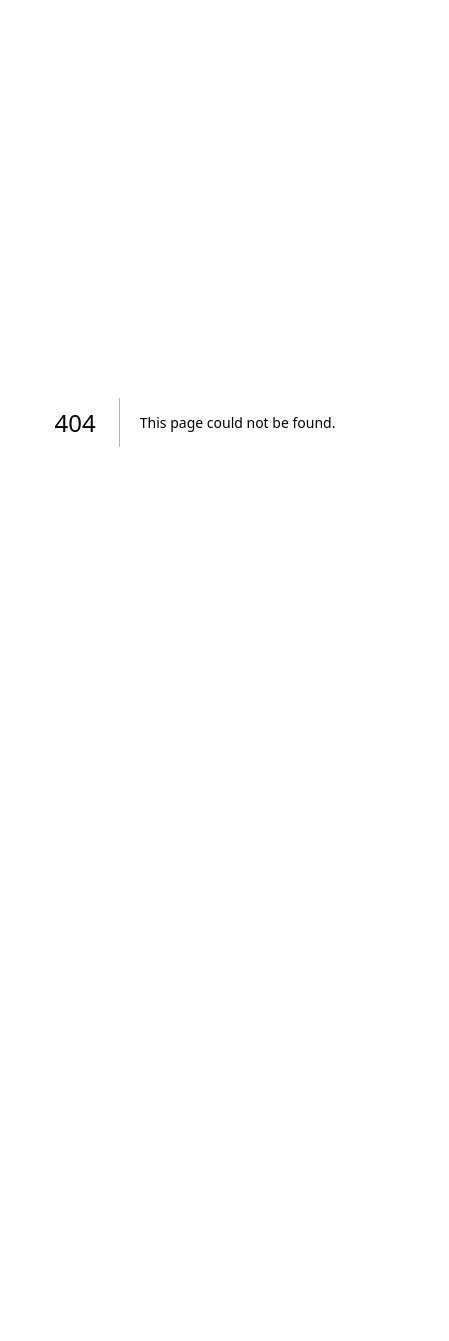
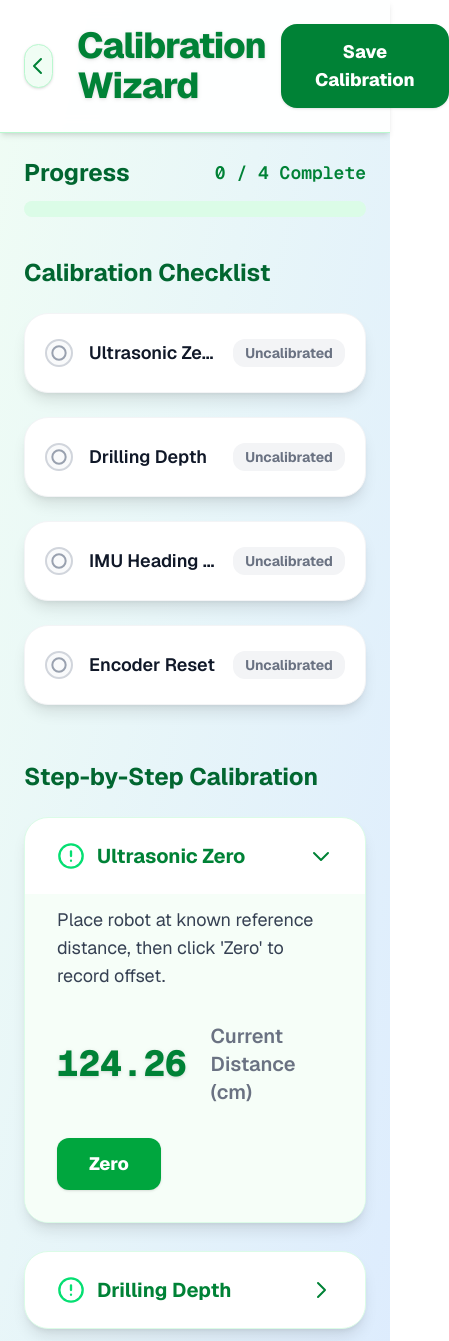
Before and after one commit to JLforce/AgriDrill_Website, a Next.js app in the folder agridrill/: page /calibration in a window 390 px wide. Before the commit this address had no page. Shown: the top 1341 px of the page, 449 px wide, since content can reach past the window. Before the commit the page ends 844 px from the top, so only its background shows below. Built offline with nearby package versions, Linux system fonts and the light colour scheme.

Commit message:
Created /calibration w/ responsive UI. Ensures accurate readings before a planting session begins.

```diff
--- /dev/null
+++ b/agridrill/app/calibration/page.tsx
@@ -0,0 +1,212 @@
+"use client";
+import React, { useState, useEffect } from "react";
+import { useRouter } from "next/navigation";
+import { getSupabaseBrowserClient } from "@/lib/supabase/client";
+
+type CalibrationStatus = "Uncalibrated" | "Calibrated" | "Needs Recalibration";
+
+type ChecklistItem = {
+	key: string;
+	label: string;
+	status: CalibrationStatus;
+};
+
+const initialChecklist: ChecklistItem[] = [
+	{ key: "ultrasonic", label: "Ultrasonic Zero", status: "Uncalibrated" },
+	{ key: "depth", label: "Drilling Depth", status: "Uncalibrated" },
+	{ key: "imu", label: "IMU Heading Reset", status: "Uncalibrated" },
+	{ key: "encoder", label: "Encoder Reset", status: "Uncalibrated" },
+];
+
+const sectionDefs = [
+	{
+		key: "ultrasonic",
+		label: "Ultrasonic Zero",
+		desc: "Place robot at known reference distance, then click 'Zero' to record offset.",
+		action: "Zero",
+		valueLabel: "Current Distance (cm)",
+	},
+	{
+		key: "depth",
+		label: "Drilling Depth",
+		desc: "Trigger plunger to known depth, then click 'Set Depth Reference' to record limit switch offset.",
+		action: "Set Depth Reference",
+		valueLabel: "Current Depth (mm)",
+	},
+	{
+		key: "imu",
+		label: "IMU Heading Reset",
+		desc: "Align robot to grid row, then click 'Set North' to set heading to 0°.",
+		action: "Set North",
+		valueLabel: "Current Heading (°)",
+	},
+	{
+		key: "encoder",
+		label: "Encoder Reset",
+		desc: "Click 'Zero Encoders' to reset pulse counters to 0.",
+		action: "Zero Encoders",
+		valueLabel: "Current Encoder Count",
+	},
+];
+
+	export default function CalibrationPage() {
+		const router = useRouter();
+		const [checklist, setChecklist] = useState<ChecklistItem[]>(initialChecklist);
+		const [expanded, setExpanded] = useState<string | null>(sectionDefs[0].key);
+		// Simulated live values for demo; replace with real sensor values
+		const [liveValues, setLiveValues] = useState({
+			ultrasonic: 123.4,
+			depth: 45.6,
+			imu: 12.3,
+			encoder: 0,
+		});
+		const [saving, setSaving] = useState(false);
+		const [saveMsg, setSaveMsg] = useState<string | null>(null);
+
+		// Simulate live value updates
+		useEffect(() => {
+			const interval = setInterval(() => {
+				setLiveValues(prev => ({
+					ultrasonic: +(120 + Math.random() * 10).toFixed(2),
+					depth: +(40 + Math.random() * 10).toFixed(2),
+					imu: +(Math.random() * 360).toFixed(2),
+					encoder: Math.floor(Math.random() * 1000),
+				}));
+			}, 1000);
+			return () => clearInterval(interval);
+		}, []);
+
+		// Handle calibration action for each section
+		const handleCalibrate = (key: string) => {
+			setChecklist(list =>
+				list.map(item =>
+					item.key === key ? { ...item, status: "Calibrated" } : item
+				)
+			);
+		};
+
+		// Save calibration to Supabase and send to ESP32 (placeholder logic)
+		const handleSave = async () => {
+			setSaving(true);
+			setSaveMsg(null);
+			try {
+				const supabase = getSupabaseBrowserClient();
+				await supabase.from("configurations").upsert([
+					{ key: "ultrasonic_offset", value: liveValues.ultrasonic },
+					{ key: "depth_offset", value: liveValues.depth },
+					{ key: "imu_north", value: liveValues.imu },
+					{ key: "encoder_zero", value: liveValues.encoder },
+				]);
+				setSaveMsg("Calibration saved and sent to robot!");
+			} catch (e) {
+				setSaveMsg("Error saving calibration. Please try again.");
+			}
+			setSaving(false);
+		};
+
+		// Progress calculation
+		const completed = checklist.filter(i => i.status === "Calibrated").length;
+		const total = checklist.length;
+		const progress = Math.round((completed / total) * 100);
+
+		return (
+		<div className="min-h-screen bg-gradient-to-br from-green-50 to-blue-100 font-sans text-gray-900 flex flex-col text-[18px]">
+			<header className="sticky top-0 z-30 bg-white/95 backdrop-blur border-b border-green-200 flex items-center justify-between px-6 sm:px-14 py-6 shadow-md">
+				<div className="flex items-center gap-4">
+					<button
+						className="flex items-center justify-center w-11 h-11 rounded-full border border-green-200 bg-green-50 hover:bg-green-100 text-green-700 transition shadow-sm mr-2"
+						onClick={() => router.back()}
+						aria-label="Back"
+					>
+						<svg className="w-6 h-6" fill="none" stroke="currentColor" strokeWidth="2" viewBox="0 0 24 24"><path strokeLinecap="round" strokeLinejoin="round" d="M15 19l-7-7 7-7" /></svg>
+					</button>
+					<h1 className="text-4xl font-extrabold text-green-700 tracking-tight drop-shadow font-sans">Calibration Wizard</h1>
+				</div>
+				<button
+					className="px-8 py-3 rounded-2xl bg-green-700 text-white font-extrabold text-lg shadow hover:bg-green-800 transition disabled:opacity-60 border-2 border-green-700 font-sans"
+					onClick={handleSave}
+					disabled={saving}
+				>
+					{saving ? "Saving..." : "Save Calibration"}
+				</button>
+			</header>
+			{/* Save message toast */}
+			{saveMsg && (
+				<div className="fixed top-24 right-8 z-50 bg-green-700 text-white font-semibold px-6 py-3 rounded-xl shadow-lg animate-fadeInUp text-lg font-sans">
+					{saveMsg}
+				</div>
+			)}
+			<main className="flex-1 w-full max-w-3xl mx-auto p-6 sm:p-14 animate-fadeInUp">
+				{/* Progress Bar */}
+				<section className="mb-10">
+					<div className="flex items-center justify-between mb-3">
+						<h2 className="font-bold text-2xl text-green-800 font-sans">Progress</h2>
+						<span className="text-lg font-semibold text-green-700 font-mono">{completed} / {total} Complete</span>
+					</div>
+					<div className="w-full h-4 bg-green-100 rounded-full overflow-hidden">
+						<div className="h-4 bg-gradient-to-r from-green-400 to-blue-400 rounded-full transition-all" style={{ width: `${progress}%` }} />
+					</div>
+				</section>
+
+				{/* Checklist */}
+				<section className="mb-14">
+					<h2 className="font-bold text-2xl mb-6 text-green-800 font-sans">Calibration Checklist</h2>
+					<ul className="grid grid-cols-1 sm:grid-cols-2 gap-6">
+						{checklist.map(item => (
+							<li key={item.key} className="flex items-center gap-4 p-5 rounded-3xl bg-white border border-gray-100 shadow-lg hover:shadow-green-200 transition-all min-h-[80px]">
+								<span className={`w-7 h-7 flex items-center justify-center rounded-full border-2 ${item.status === "Calibrated" ? "border-green-500 bg-green-100" : item.status === "Needs Recalibration" ? "border-yellow-400 bg-yellow-50" : "border-gray-300 bg-gray-50"}`}>
+									{item.status === "Calibrated" ? (
+										<svg className="w-4 h-4 text-green-600" fill="none" stroke="currentColor" strokeWidth="3" viewBox="0 0 24 24"><path strokeLinecap="round" strokeLinejoin="round" d="M5 13l4 4L19 7" /></svg>
+									) : item.status === "Needs Recalibration" ? (
+										<svg className="w-4 h-4 text-yellow-500" fill="none" stroke="currentColor" strokeWidth="3" viewBox="0 0 24 24"><circle cx="12" cy="12" r="10" /><path strokeLinecap="round" strokeLinejoin="round" d="M12 8v4m0 4h.01" /></svg>
+									) : (
+										<svg className="w-4 h-4 text-gray-400" fill="none" stroke="currentColor" strokeWidth="3" viewBox="0 0 24 24"><circle cx="12" cy="12" r="10" /></svg>
+									)}
+								</span>
+								<span className="font-semibold text-gray-900 flex-1 truncate text-lg font-sans">{item.label}</span>
+								<span className={`text-sm font-bold px-3 py-1 rounded-xl ${item.status === "Calibrated" ? "bg-green-100 text-green-700" : item.status === "Needs Recalibration" ? "bg-yellow-100 text-yellow-700" : "bg-gray-100 text-gray-500"}`}>{item.status}</span>
+							</li>
+						))}
+					</ul>
+				</section>
+
+				{/* Calibration Steps Accordion */}
+				<section className="mb-40">
+					<h2 className="font-bold text-2xl mb-6 text-green-800 font-sans">Step-by-Step Calibration</h2>
+					<div className="space-y-7">
+						{sectionDefs.map(section => (
+							<div key={section.key} className="bg-white border border-green-100 rounded-3xl shadow-lg overflow-hidden">
+								<button
+									className="w-full flex items-center justify-between px-8 py-6 text-xl font-bold text-green-700 hover:bg-green-50 rounded-3xl focus:outline-none transition-all font-sans"
+									onClick={() => setExpanded(expanded === section.key ? null : section.key)}
+									aria-expanded={expanded === section.key}
+								>
+									<span className="flex items-center gap-3">
+										<svg className="w-7 h-7 text-green-400" fill="none" stroke="currentColor" strokeWidth="2" viewBox="0 0 24 24"><circle cx="12" cy="12" r="10" /><path strokeLinecap="round" strokeLinejoin="round" d="M12 8v4m0 4h.01" /></svg>
+										{section.label}
+									</span>
+									<svg className={`w-6 h-6 ml-2 transition-transform ${expanded === section.key ? "rotate-90" : "rotate-0"}`} fill="none" stroke="currentColor" strokeWidth="2" viewBox="0 0 24 24"><path strokeLinecap="round" strokeLinejoin="round" d="M9 5l7 7-7 7" /></svg>
+								</button>
+								{expanded === section.key && (
+									<div className="px-8 pb-8 pt-3 flex flex-col gap-6 animate-fadeInUp bg-green-50/60">
+										<div className="text-gray-700 mb-2 text-lg font-sans">{section.desc}</div>
+										<div className="flex items-center gap-6">
+											<span className="font-mono text-4xl text-green-700 font-extrabold drop-shadow">{liveValues[section.key as keyof typeof liveValues]}</span>
+											<span className="text-gray-500 font-semibold text-xl font-sans">{section.valueLabel}</span>
+										</div>
+										<button
+											className="mt-2 px-8 py-3 rounded-xl bg-green-600 text-white font-extrabold shadow hover:bg-green-700 transition text-lg w-fit font-sans"
+											onClick={() => handleCalibrate(section.key)}
+										>
+											{section.action}
+										</button>
+									</div>
+								)}
+							</div>
+						))}
+					</div>
+				</section>
+			</main>
+		</div>
+	);
+}
```
